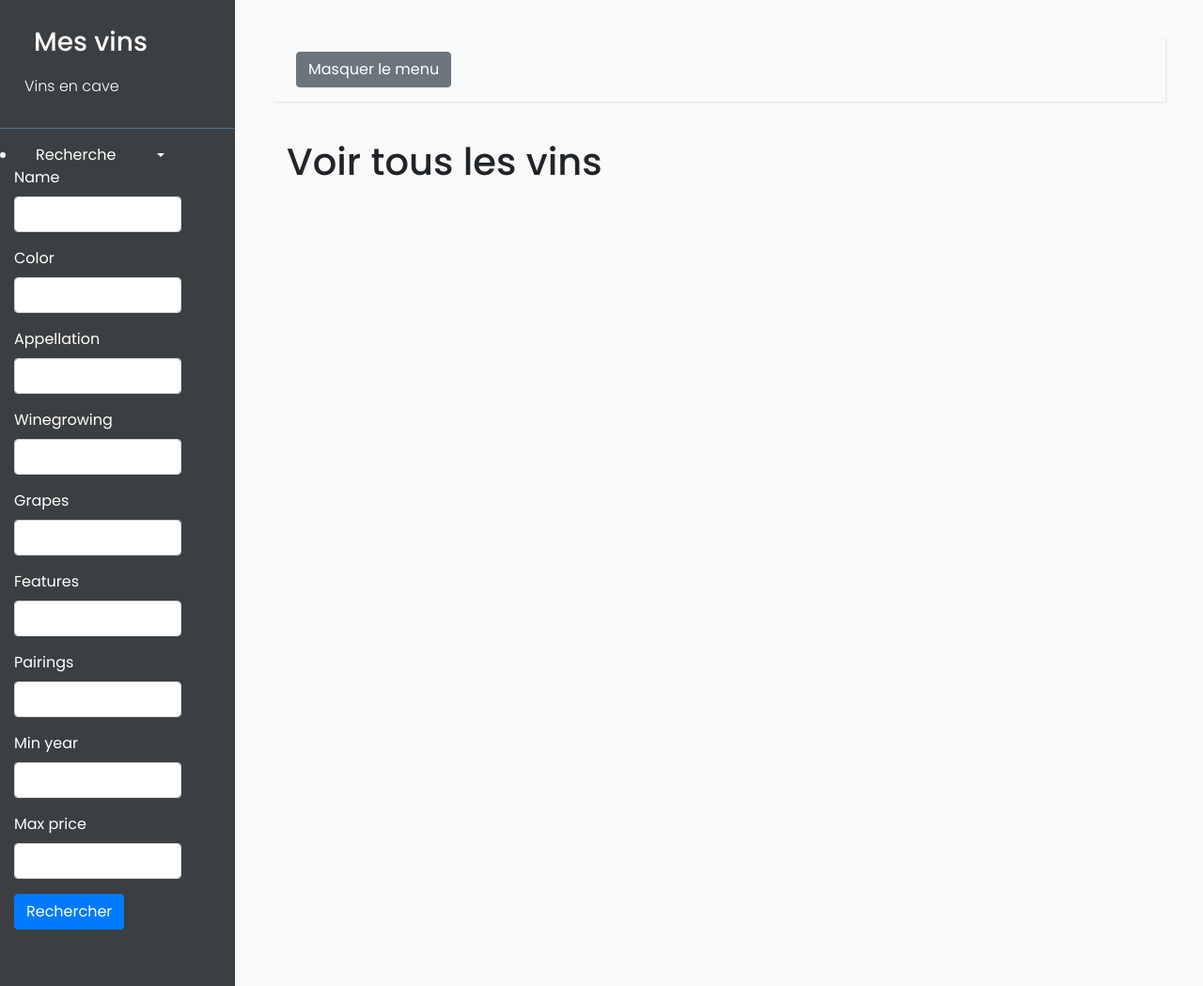
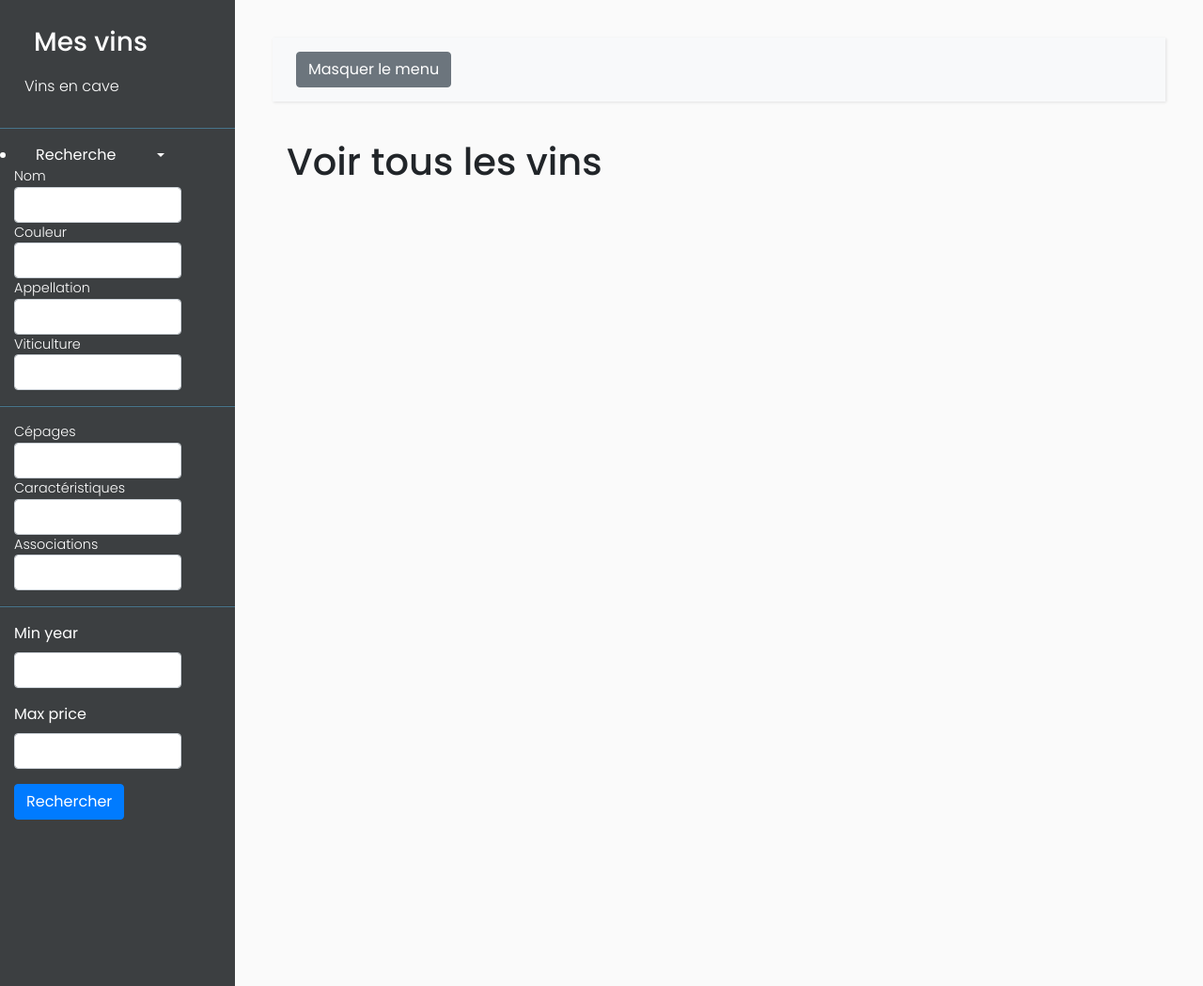
Before and after one commit to philmassart/bibo, a Symfony app: template templates/wine/index.html.twig in a window 1280 px wide, after a click on "Recherche". Shown: the whole page at 94% size. Run offline with Twig, Linux system fonts and the light colour scheme; the template is opened without the code that fills it, so the values that code supplies are empty; form fields are guessed from the names that the template uses; some libraries are stand-ins or nearby versions.

Commit message:
sidebar style

```diff
--- a/public/css/sidebar.css
+++ b/public/css/sidebar.css
@@ -89,11 +89,19 @@ a:focus {
     height: 40px;
 }
 
+#sidebar ul div li {
+    font-family: 'Poppins', sans-serif;
+    font-size: 0.9em;
+    font-weight: 300;
+    display: block;
+}
+
 #sidebar ul li a {
     padding: 10px;
-    font-size: 1.1em;
+    font-size: 0.9em;
     display: block;
 }
+
 
 #sidebar ul li a:hover {
     color: #3C3F41;
@@ -145,6 +153,10 @@ a.article,
 a.article:hover {
     background: #6d7fcc !important;
     color: #fff !important;
+}
+
+hr {
+    border-bottom: 1px solid #47748b;
 }
 
 /* ---------------------------------------------------
--- a/src/Form/WineSearchType.php
+++ b/src/Form/WineSearchType.php
@@ -30,13 +30,15 @@ class WineSearchType extends AbstractType
                 'label' => false,
                 'attr' => [
                     'placeholder' => 'Année minimale',
+                    'class' => 'myfield'
                 ]
             ])
             ->add('maxPrice', IntegerType::class, [
                 'required' => false,
                 'label' => false,
                 'attr' => [
-                    'placeholder' => 'Budget max'
+                    'placeholder' => 'Budget max',
+                    'class' => 'myfield'
                 ]
             ])
             ->add('grapes', EntityType::class, [
--- a/templates/wine/_sidebar_filter.html.twig
+++ b/templates/wine/_sidebar_filter.html.twig
@@ -1,28 +1,37 @@
 {{ form_start(form) }}
 <div class="col-sm-10">
-    {{ form_row(form.name) }}
+    <li>Nom</li>
+    {{ form_widget(form.name) }}
 </div>
 <div class="col-sm-10">
-    {{ form_row(form.color) }}
+    <li>Couleur</li>
+    {{ form_widget(form.color) }}
 </div>
 <div class="col-sm-10">
-    {{ form_row(form.appellation) }}
+    <li>Appellation</li>
+    {{ form_widget(form.appellation) }}
 </div>
 <div class="col-sm-10">
-    {{ form_row(form.winegrowing) }}
+    <li>Viticulture</li>
+    {{ form_widget(form.winegrowing) }}
 </div>
+<hr>
 <div class="col-sm-10">
-    {{ form_row(form.grapes) }}
+    <li>Cépages</li>
+    {{ form_widget(form.grapes) }}
 </div>
 
 <div class="col-sm-10">
-    {{ form_row(form.features) }}
+    <li>Caractéristiques</li>
+    {{ form_widget(form.features) }}
 </div>
 <div class="col-sm-10">
-    {{ form_row(form.pairings) }}
+    <li>Associations</li>
+    {{ form_widget(form.pairings) }}
 </div>
+<hr>
 <div class="col-sm-10">
-    {{ form_row(form.minYear) }}
+        {{ form_row(form.minYear) }}
 </div>
 <div class="col-sm-10">
     {{ form_row(form.maxPrice) }}
--- a/templates/wine/index.html.twig
+++ b/templates/wine/index.html.twig
@@ -20,9 +20,10 @@
                 <p><a href="{{ path('wine.index') }}" class="nav-link">Vins en cave</a></p>
 
                 {% if app.user %}
-                <a href="#pageSubmenu" data-toggle="collapse" aria-expanded="false"
-                   class="dropdown-toggle" style="padding-left: 15px">Administration</a>
-                <ul class="collapse list-unstyled" id="pageSubmenu">
+                <li>
+                <a href="#adminSubmenu" data-toggle="collapse" aria-expanded="false"
+                   class="dropdown-toggle" style="padding-left: 15px">Administration</a></li>
+                <ul class="collapse list-unstyled" id="adminSubmenu">
                     <li>
                         <a href="{{ path('admin.wine.index') }}" class="nav-link">Admin</a>
                     </li>
```
